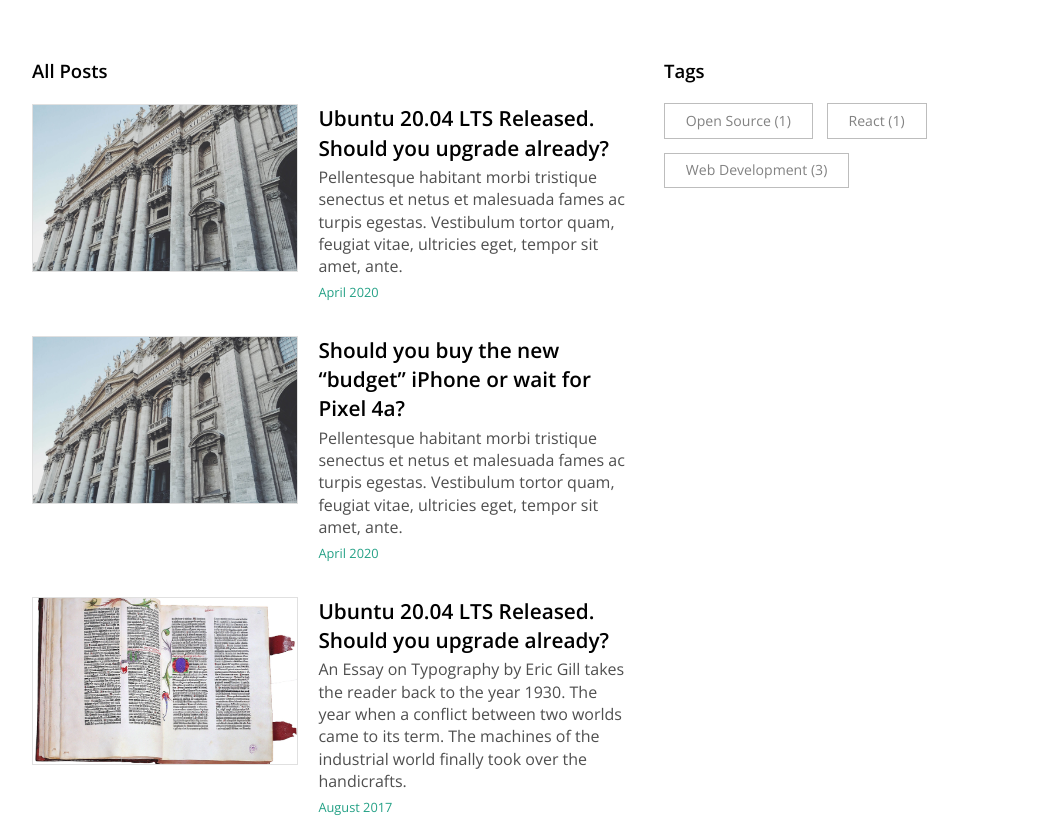
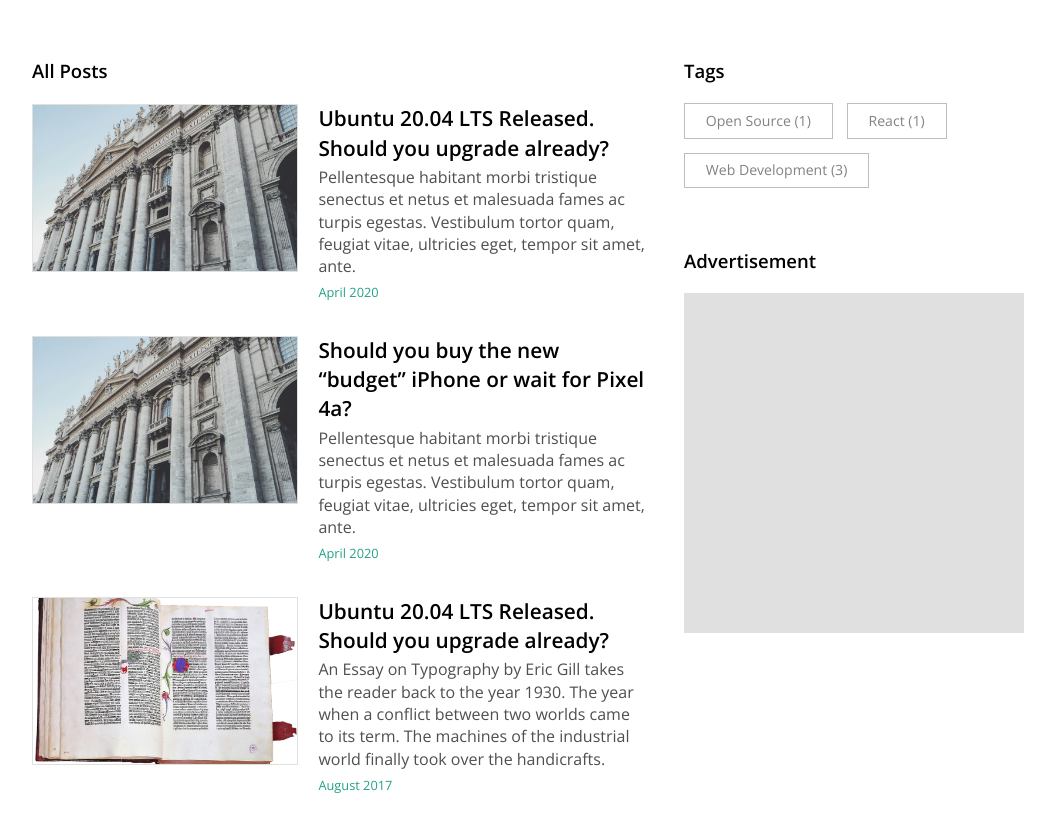
Before and after one commit to devaarx/fossbracket, a Gatsby site: page / in a window 1280 px wide. Shown: the part 533-1358 px from the top of the page, without its empty margins (112-1167 px from the left). Built offline with nearby package versions, Linux system fonts and the light colour scheme; Gatsby itself is replaced by a stand-in of ours.

Commit message:
added advertisement section

```diff
--- /dev/null
+++ b/src/components/Advertisement/SideAds.js
@@ -0,0 +1,12 @@
+import React from 'react';
+
+function SideAds() {
+  return (
+    <div className="ads_aside">
+      <h2 className="section_heading">Advertisement</h2>
+      <div className="ads_aside_sqare"></div>
+    </div>
+  );
+}
+
+export default SideAds;
--- /dev/null
+++ b/src/components/Advertisement/index.js
@@ -0,0 +1 @@
+export { default as SideAds } from './SideAds';
--- /dev/null
+++ b/src/styles/components/ads.scss
@@ -0,0 +1,10 @@
+.ads {
+  &_aside {
+    margin-bottom: 3.8rem;
+    &_sqare {
+      width: 340px;
+      height: 340px;
+      background-color: var(--main-whitish);
+    }
+  }
+}
--- a/src/styles/components/layout.scss
+++ b/src/styles/components/layout.scss
@@ -14,7 +14,7 @@
       margin-right: 1.2rem;
     }
     &_right {
-      flex: 22.5rem 0 0;
+      flex: 21rem 0 0;
       margin-left: 1.2rem;
     }
   }
--- a/src/styles/main.scss
+++ b/src/styles/main.scss
@@ -8,3 +8,4 @@
 @import './components/article.scss';
 @import './components/footer.scss';
 @import './components/taglist.scss';
+@import './components/ads.scss';
--- a/src/templates/index-template.js
+++ b/src/templates/index-template.js
@@ -6,6 +6,7 @@ import Pagination from '../components/Pagination';
 import { useSiteMetadata, useLatestPosts, useTagsList } from '../hooks';
 import LatestPosts from '../components/LatestPosts';
 import SideTagsList from '../components/SideTagsList/SideTagsList';
+import { SideAds } from '../components/Advertisement';
 
 const IndexTemplate = ({ data, pageContext }) => {
   const { title: siteTitle, subtitle: siteSubtitle } = useSiteMetadata();
@@ -26,6 +27,7 @@ const IndexTemplate = ({ data, pageContext }) => {
         </div>
         <div className="layout_flex_right">
           <SideTagsList tagLists={tagLists} />
+          <SideAds />
         </div>
       </div>
       <Pagination
```
